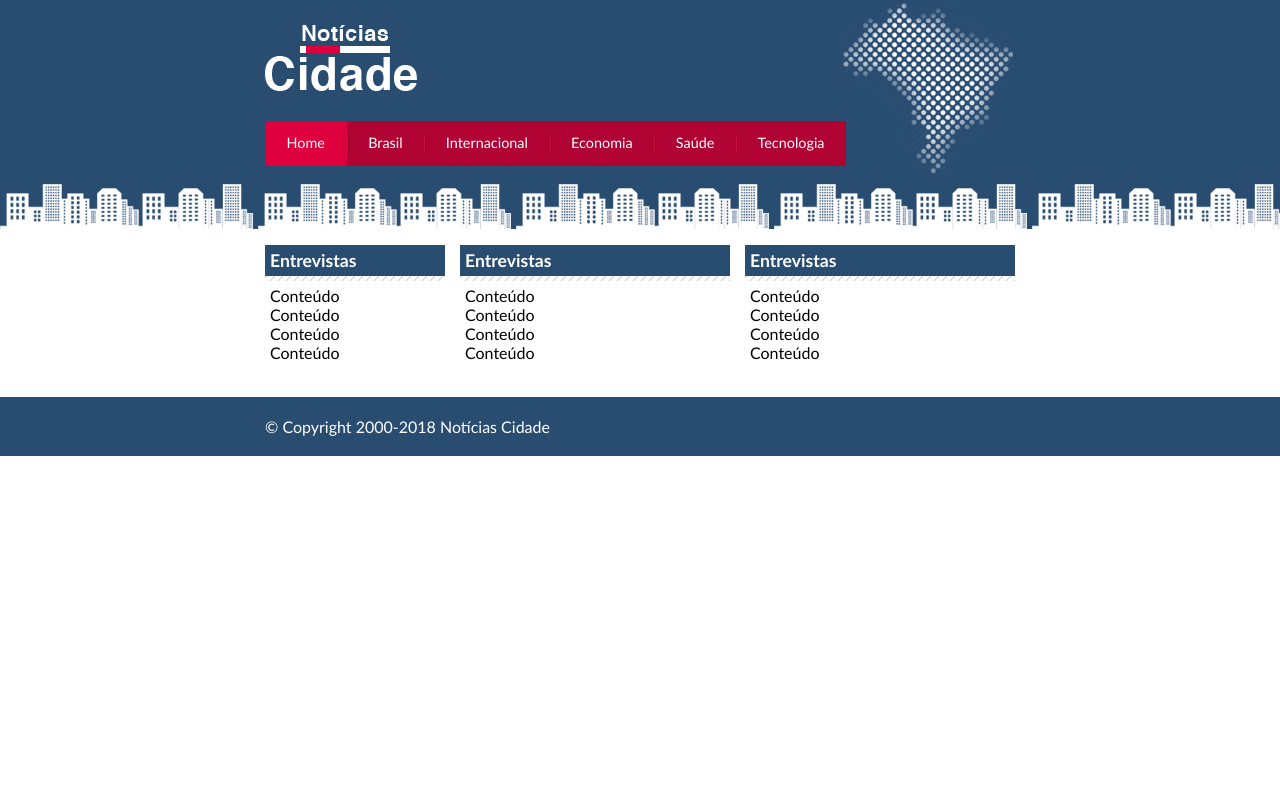
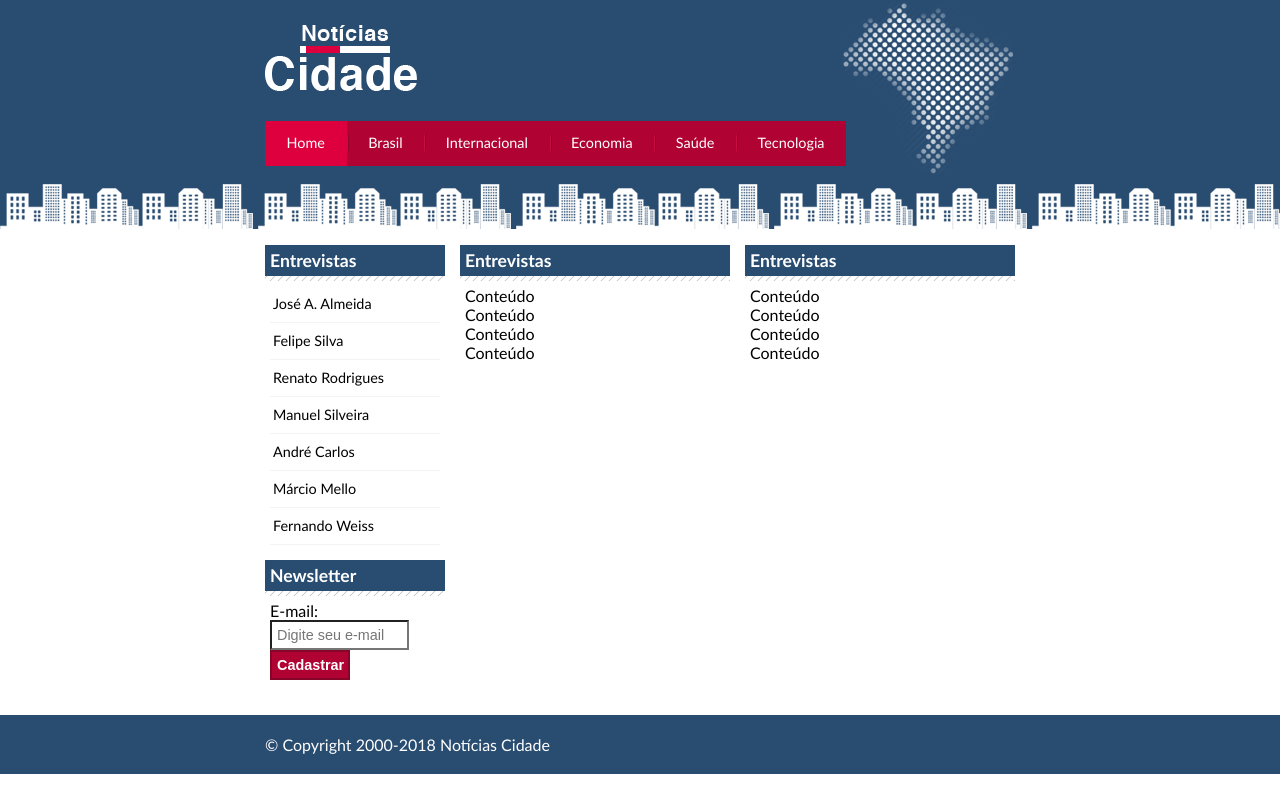
Before and after one commit to TiagoDiass/learning-Web, a plain HTML site: page #4_Projeto_Noticias_Cidades/index.html in a window 1280 px wide. Drawn offline with Linux system fonts and the light colour scheme.

Commit message:
Menu Lateral finalizado

```diff
--- a/#4_Projeto_Noticias_Cidades/css/estilo.css
+++ b/#4_Projeto_Noticias_Cidades/css/estilo.css
@@ -129,6 +129,44 @@ h2{
     margin-top: 5px;
 }
 
+/* FORMATANDO MENU LATERAL */
+#lateral ul a{
+    font-size: 0.9em;
+    padding: 3px;
+    display: block;
+    line-height: 30px;
+    color: #000;
+    text-decoration: none;
+    border-bottom: 1px solid #f3f3f3;
+}
+
+#lateral ul a:hover{
+    background: #f9f9f9 url(../Imagens/marcador.png) no-repeat left center;
+    padding-left: 20px;
+    color: #a1a1a1;
+}
+
+/* FORMATANDO FORMULÁRIO */
+label{
+    display: block;
+    cursor: pointer;
+}
+
+input{
+    font-size: 0.9em;
+    background: #FFF;
+    padding: 5px;
+    width: 125px;
+}
+
+input.botao{
+    width: 80px;
+    color: #fff;
+    background-color: #b10333;
+    border: 2px solid #870529;
+    font-weight: bold;
+}
+
 /* RODAPÉ */
 #container-rodape{
     background: #294c71;
--- a/#4_Projeto_Noticias_Cidades/index.html
+++ b/#4_Projeto_Noticias_Cidades/index.html
@@ -81,10 +81,34 @@
                         <h2>Entrevistas</h2>
 
                         <div class="caixa-conteudo">
-                            Conteúdo<br>
-                            Conteúdo<br>
-                            Conteúdo<br>
-                            Conteúdo<br>
+                            <ul>
+                                <li><a href="">José A. Almeida</a></li>
+                                <li><a href="">Felipe Silva</a></li>
+                                <li><a href="">Renato Rodrigues</a></li>
+                                <li><a href="">Manuel Silveira</a></li>
+                                <li><a href="">André Carlos</a></li>
+                                <li><a href="">Márcio Mello</a></li>
+                                <li><a href="">Fernando Weiss</a></li>
+                            </ul>
+                        </div>
+
+                    </div>
+
+                    <div class="caixa">
+                        <h2>Newsletter</h2>
+
+                        <div class="caixa-conteudo">
+                            <form>
+                                <div>
+                                    <label for="email">E-mail:</label>
+                                    <input type="text" name="email" id="email"
+                                    placeholder="Digite seu e-mail">
+                                </div>
+
+                                <div>
+                                    <input class="botao" type="submit" value="Cadastrar">
+                                </div>
+                            </form>
                         </div>
 
                     </div>
```
